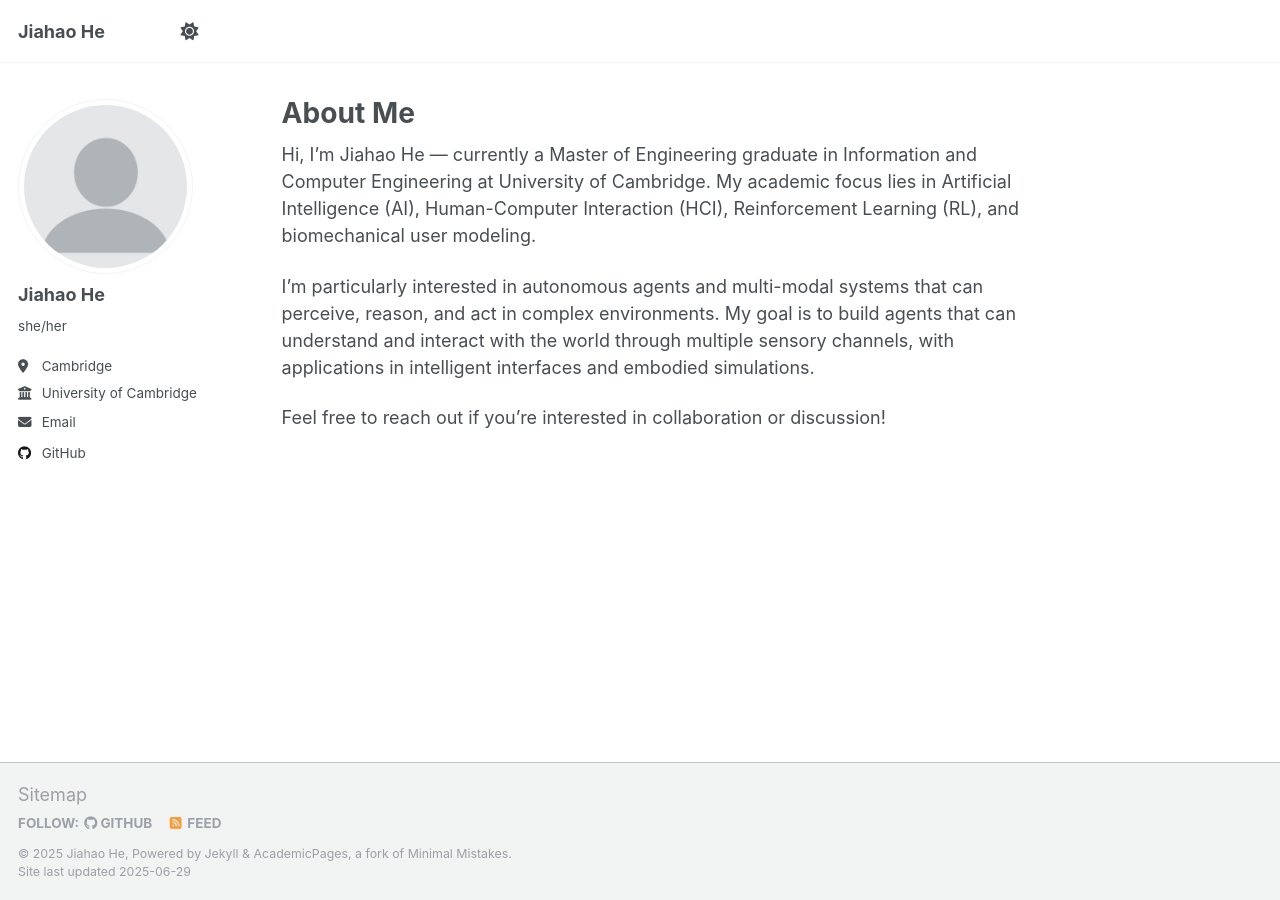
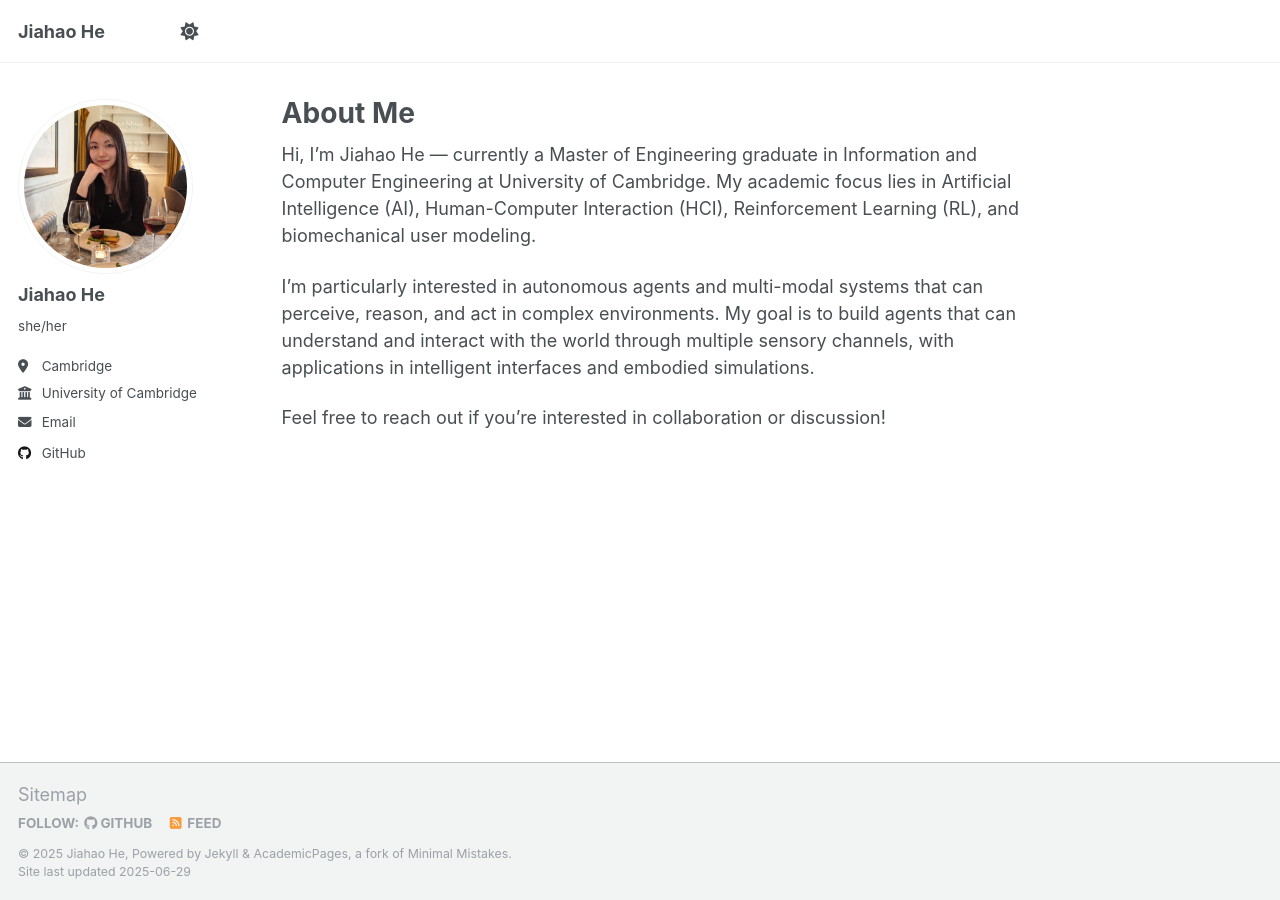
Before and after one commit to Leahh147/Leahh147.github.io, a Jekyll site: the page built from _pages/about.md, in a window 1280 px wide. Built offline with Jekyll 4.4.1, drawn with Linux system fonts in a browser that asks for light colours.

Commit message:
Update _config.yml

```diff
--- a/_config.yml
+++ b/_config.yml
@@ -22,7 +22,7 @@ repository               : "Leahh147.github.io"
 #               Additional customization can be done by editing /_includes/author-profile.html
 author:
   # Biographic information
-  avatar           : "profile.png"
+  avatar           : "hjh.jpg"
   name             : "Jiahao He"
   pronouns         : "she/her"
   bio              : ""
```
